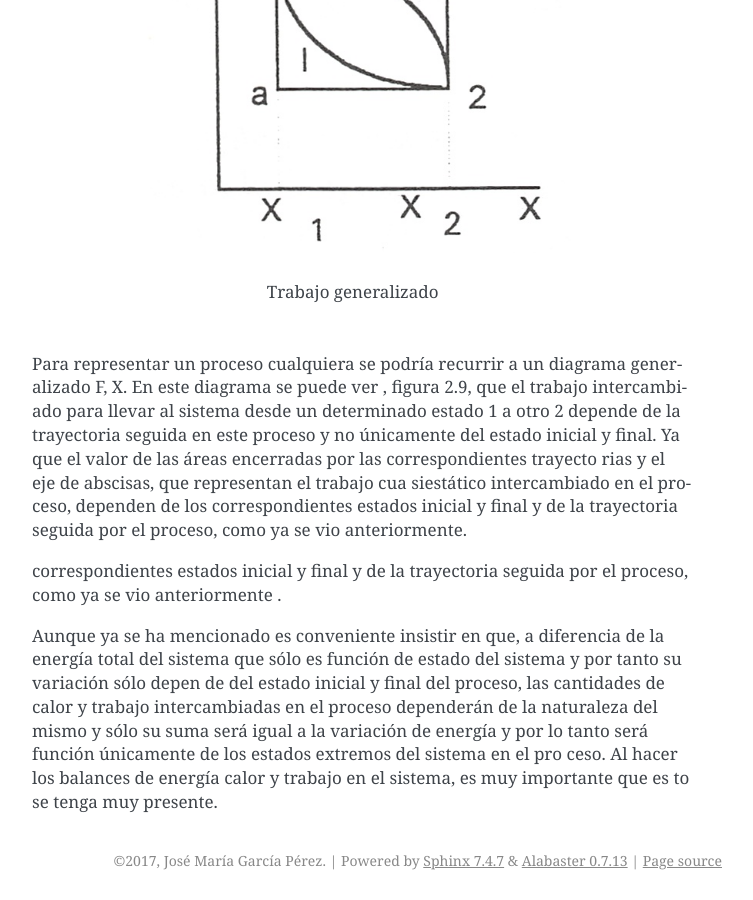
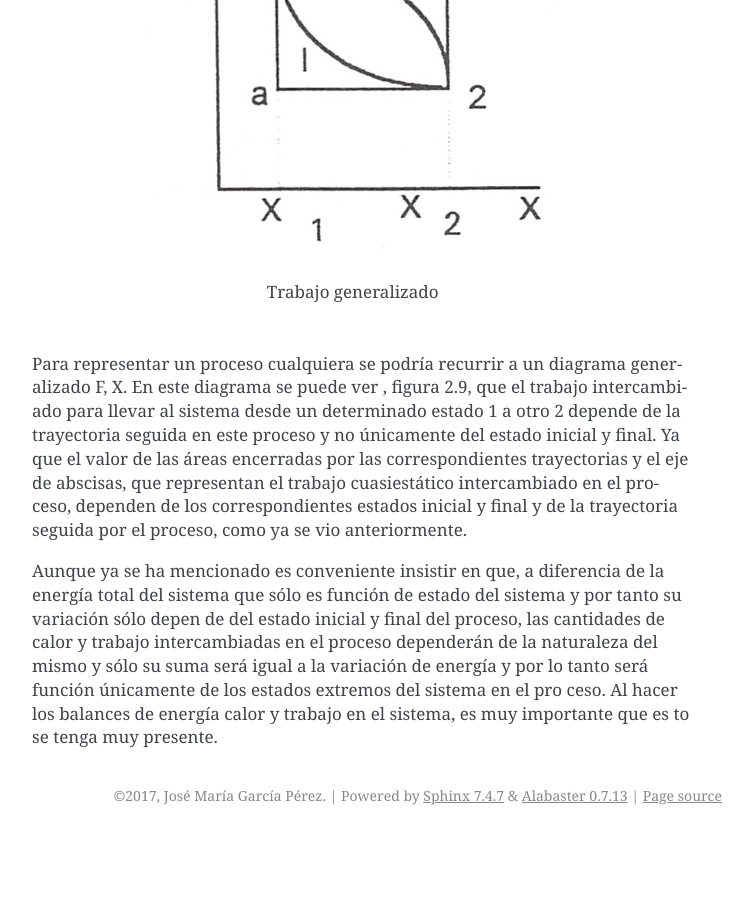
Before and after one commit to mantielero/termodinamica, a Sphinx documentation site: the page built from source/primer_principio_trabajo_procesos_cuasiestaticos.rst, in a window 1280 px wide and 900 px high, scrolled down 7307 px. Shown: the whole window, without its empty margins (388-1141 px from the left). Built offline with Sphinx 7.4.7, drawn with Linux system fonts in a browser that asks for light colours; pages that are not in the unit, such as notebooks, are missing from menus; after the commit the page ends 8142 px from its top, so only the background shows below that.

Commit message:
Update primer_principio_trabajo_procesos_cuasiestaticos.rst

```diff
--- a/source/primer_principio_trabajo_procesos_cuasiestaticos.rst
+++ b/source/primer_principio_trabajo_procesos_cuasiestaticos.rst
@@ -250,10 +250,6 @@ Se ha visto que en todas las formas de trabajo examinadas siempre se da el produ
 
    Trabajo generalizado
 
-Para representar un proceso cualquiera se podría recurrir a un diagrama generalizado F, X. En este diagrama se puede ver , figura 2.9, que el trabajo intercambiado para llevar al sistema desde un determinado estado 1 a otro 2 depende de la trayectoria seguida en este proceso y no únicamente del estado inicial y final. Ya que el valor de las áreas encerradas por las correspondientes trayecto­ rias y el eje de abscisas, que representan el trabajo cua­ siestático intercambiado en el proceso, dependen de los correspondientes estados inicial y final y de la trayectoria seguida por el proceso, como ya se vio anteriormente.
-
-
-
-correspondientes estados inicial y final y de la trayectoria seguida por el proceso, como ya se vio anteriormente .
+Para representar un proceso cualquiera se podría recurrir a un diagrama generalizado F, X. En este diagrama se puede ver , figura 2.9, que el trabajo intercambiado para llevar al sistema desde un determinado estado 1 a otro 2 depende de la trayectoria seguida en este proceso y no únicamente del estado inicial y final. Ya que el valor de las áreas encerradas por las correspondientes trayectorias y el eje de abscisas, que representan el trabajo cuasiestático intercambiado en el proceso, dependen de los correspondientes estados inicial y final y de la trayectoria seguida por el proceso, como ya se vio anteriormente.
 
 Aunque ya se ha mencionado es conveniente insistir  en que, a diferencia de la energía total del sistema que sólo es función de estado del sistema y por tanto su variación sólo depen­ de del estado inicial y final del proceso, las cantidades de calor y trabajo intercambiadas en el proceso dependerán de la naturaleza del mismo y sólo su suma será igual a la variación de energía y por lo tanto será función únicamente de los estados extremos del sistema en el  pro­ ceso. Al hacer los balances de energía calor y trabajo en el sistema, es muy importante que es­ to se tenga muy presente.
```
